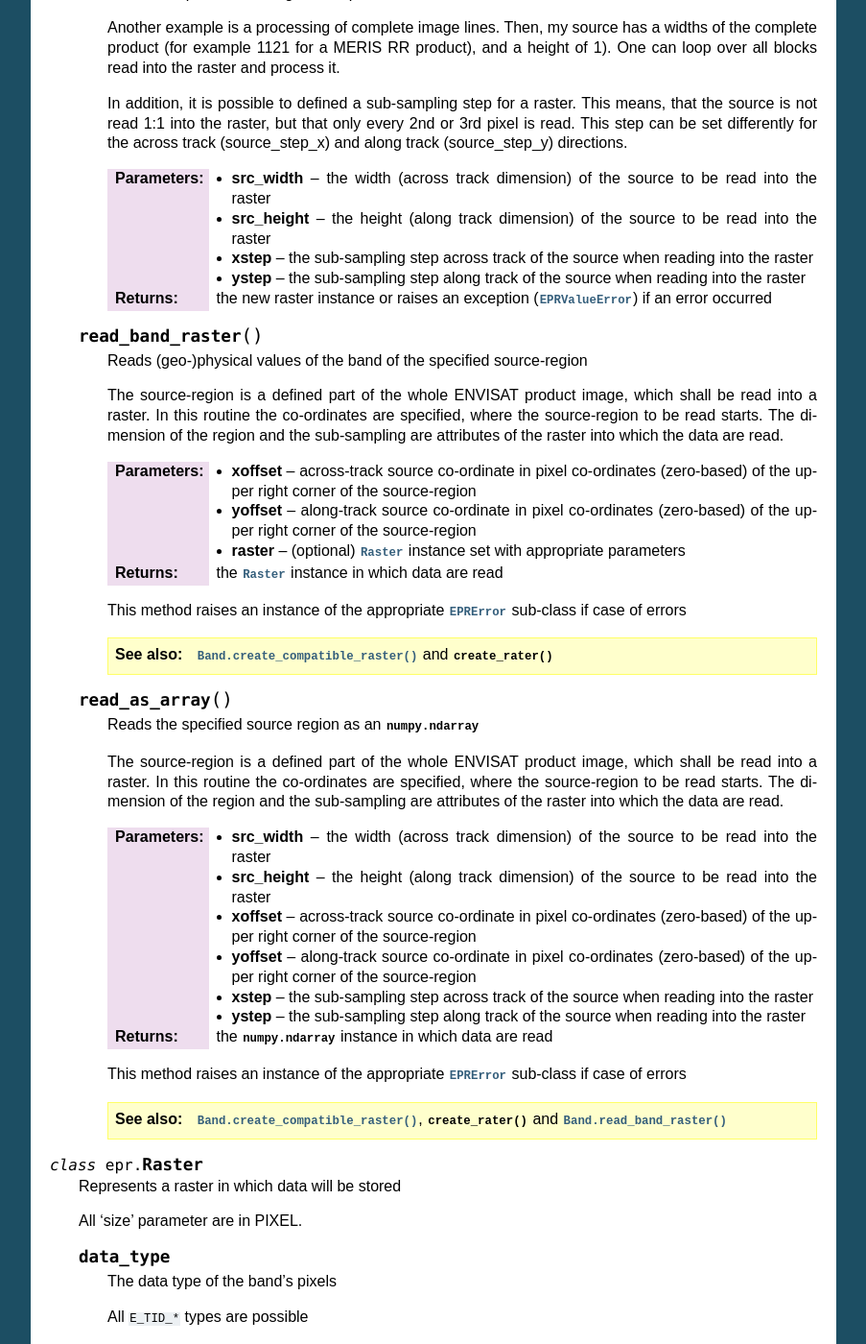
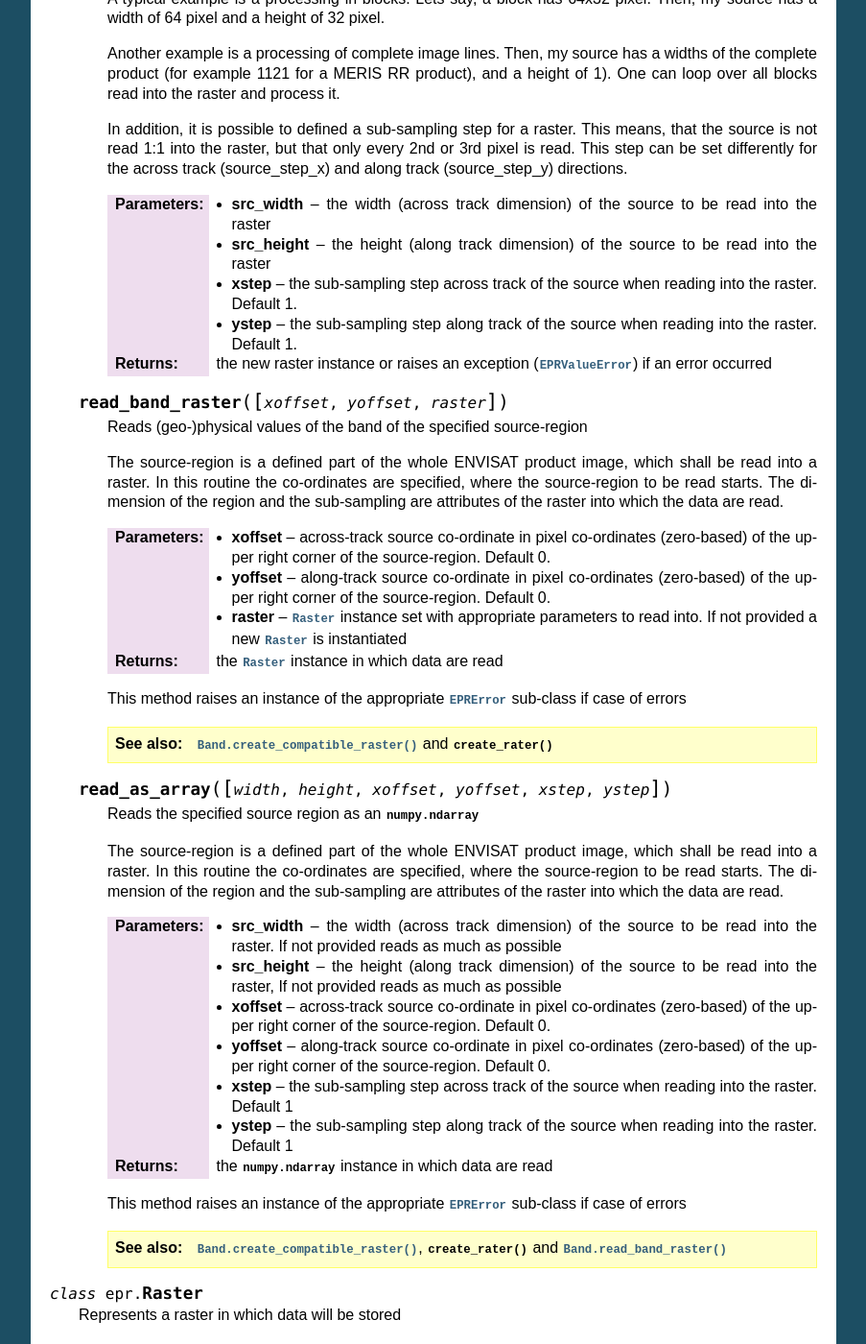
Before and after one commit to avalentino/pyepr, a Sphinx documentation site: the page built from doc/reference.txt, in a window 1280 px wide and 1400 px high, scrolled down 7835 px. Shown: the whole window at 96% size, without its empty margins (198-1101 px from the left). Built offline with Sphinx 7.4.7, drawn with Linux system fonts in a browser that asks for light colours; formulas are drawn with MathJax 3; some of the changed text lies outside the part shown.

Commit message:
Method and function signatures added to API reference doc

```diff
--- a/doc/reference.txt
+++ b/doc/reference.txt
@@ -353,7 +353,7 @@ Classes
 
       :param index:
             the zero-based index of element to be returned, must not be
-            negative
+            negative. Default: 0.
       :returns:
             the typed value from given field
 
@@ -557,7 +557,7 @@ Classes
       Gets the name of the band
 
 
-   .. method:: create_compatible_raster
+   .. method:: create_compatible_raster(src_width, src_height[, xstep, ystep])
 
       Creates a raster which is compatible with the data type of the band
 
@@ -599,16 +599,16 @@ Classes
             into the raster
       :param xstep:
             the sub-sampling step across track of the source when reading
-            into the raster
+            into the raster. Default 1.
       :param ystep:
             the sub-sampling step along track of the source when reading
-            into the raster
+            into the raster. Default 1.
       :returns:
             the new raster instance or raises an exception
             (:class:`EPRValueError`) if an error occurred
 
 
-   .. method:: read_band_raster
+   .. method:: read_band_raster([xoffset, yoffset, raster])
 
       Reads (geo-)physical values of the band of the specified
       source-region
@@ -622,13 +622,15 @@ Classes
 
       :param xoffset:
             across-track source co-ordinate in pixel co-ordinates
-            (zero-based) of the upper right corner of the source-region
+            (zero-based) of the upper right corner of the source-region.
+            Default 0.
       :param yoffset:
             along-track source co-ordinate in pixel co-ordinates
-            (zero-based) of the upper right corner of the source-region
+            (zero-based) of the upper right corner of the source-region.
+            Default 0.
       :param raster:
-            (optional) :class:`Raster` instance set with appropriate
-            parameters
+            :class:`Raster` instance set with appropriate parameters to
+            read into. If not provided a new :class:`Raster` is instantiated
       :returns:
             the :class:`Raster` instance in which data are read
 
@@ -639,7 +641,7 @@ Classes
                    :func:`create_rater`
 
 
-   .. method:: read_as_array
+   .. method:: read_as_array([width, height, xoffset, yoffset, xstep, ystep])
 
       Reads the specified source region as an :class:`numpy.ndarray`
 
@@ -652,22 +654,24 @@ Classes
 
       :param src_width:
             the width (across track dimension) of the source to be read
-            into the raster
+            into the raster. If not provided reads as much as possible
       :param src_height:
             the height (along track dimension) of the source to be read
-            into the raster
+            into the raster, If not provided reads as much as possible
       :param xoffset:
             across-track source co-ordinate in pixel co-ordinates
-            (zero-based) of the upper right corner of the source-region
+            (zero-based) of the upper right corner of the source-region.
+            Default 0.
       :param yoffset:
             along-track source co-ordinate in pixel co-ordinates
-            (zero-based) of the upper right corner of the source-region
+            (zero-based) of the upper right corner of the source-region.
+            Default 0.
       :param xstep:
             the sub-sampling step across track of the source when reading
-            into the raster
+            into the raster. Default 1
       :param ystep:
             the sub-sampling step along track of the source when reading
-            into the raster
+            into the raster. Default 1
       :returns:
             the :class:`numpy.ndarray` instance in which data are read
 
@@ -721,7 +725,7 @@ Classes
                 is also reflected to the :class:`Raster` object
 
 
-   .. method:: get_pixel
+   .. method:: get_pixel(x, y)
 
       Single pixel access
 
@@ -801,7 +808,7 @@ Functions
    Return the name of the specified scaling method
 
 
-.. function:: create_raster
+.. function:: create_raster(data_type, src_width, src_height[, xstep, ystep])
 
    Creates a raster of the specified data type
 
@@ -821,17 +831,17 @@ Functions
         See description of :meth:`Band.create_compatible_raster`
    :param xstep:
         the sub-sampling step across track of the source when reading
-        into the raster
+        into the raster. Default 1.
    :param ystep:
         the sub-sampling step along track of the source when reading
-        into the raster
+        into the raster. Default 1.
    :returns:
         the new :class:`Raster` instance
 
    .. seealso:: description of :meth:`Band.create_compatible_raster`
 
 
-.. function:: create_bitmask_raster
+.. function:: create_bitmask_raster(src_width, src_height[, xstep, ystep])
 
    Creates a raster to be used for reading bitmasks
 
@@ -845,10 +855,10 @@ Functions
         into the raster
    :param xstep:
         the sub-sampling step across track of the source when reading
-        into the raster
+        into the raster. Default 1.
    :param ystep:
         the sub-sampling step along track of the source when reading
-        into the raster
+        into the raster. Default 1.
    :returns:
         the new raster instance or raises an exception
         (:class:`EPRValueError`) if an error occurred
```
Also changed, not shown: other parts of doc/reference.txt (+32 -16 lines), 1 other file.
